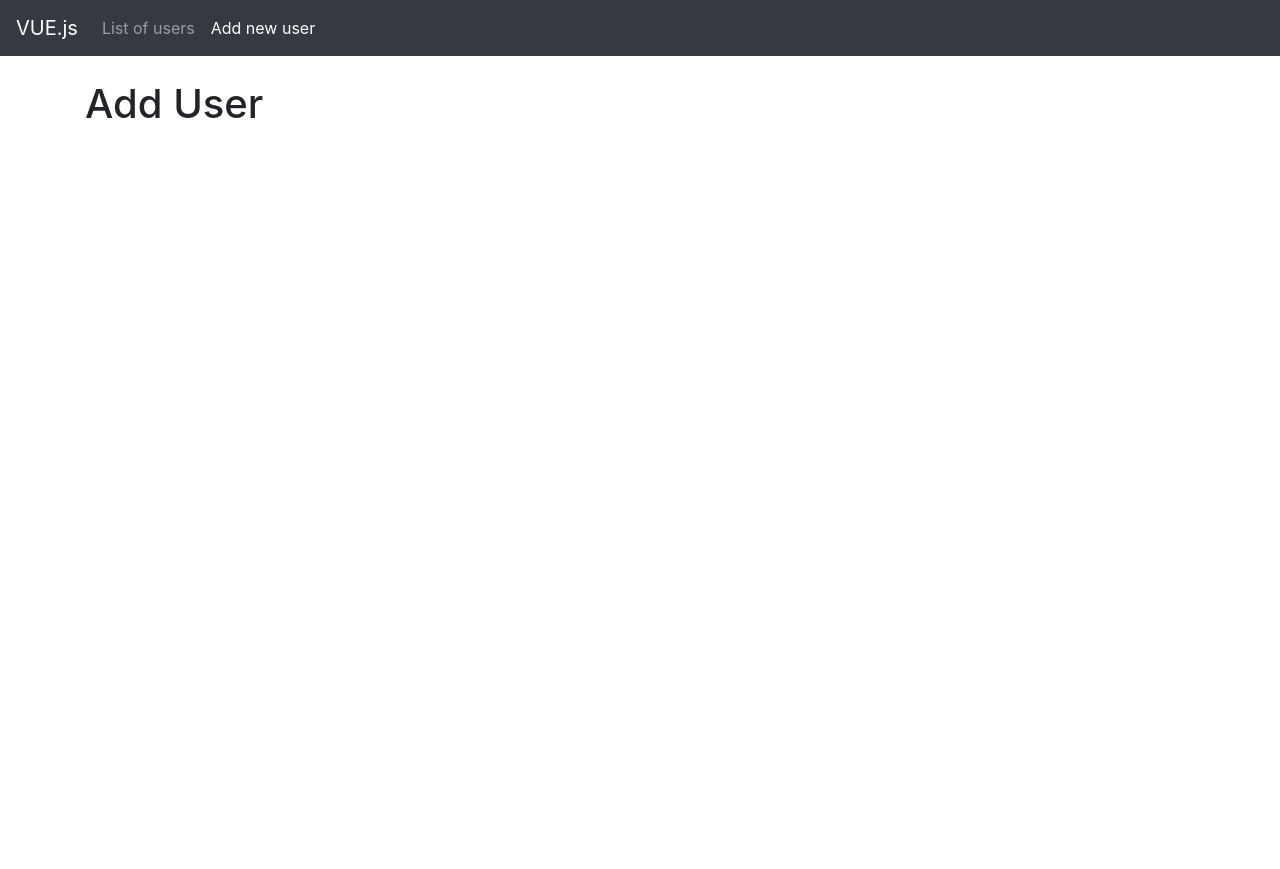
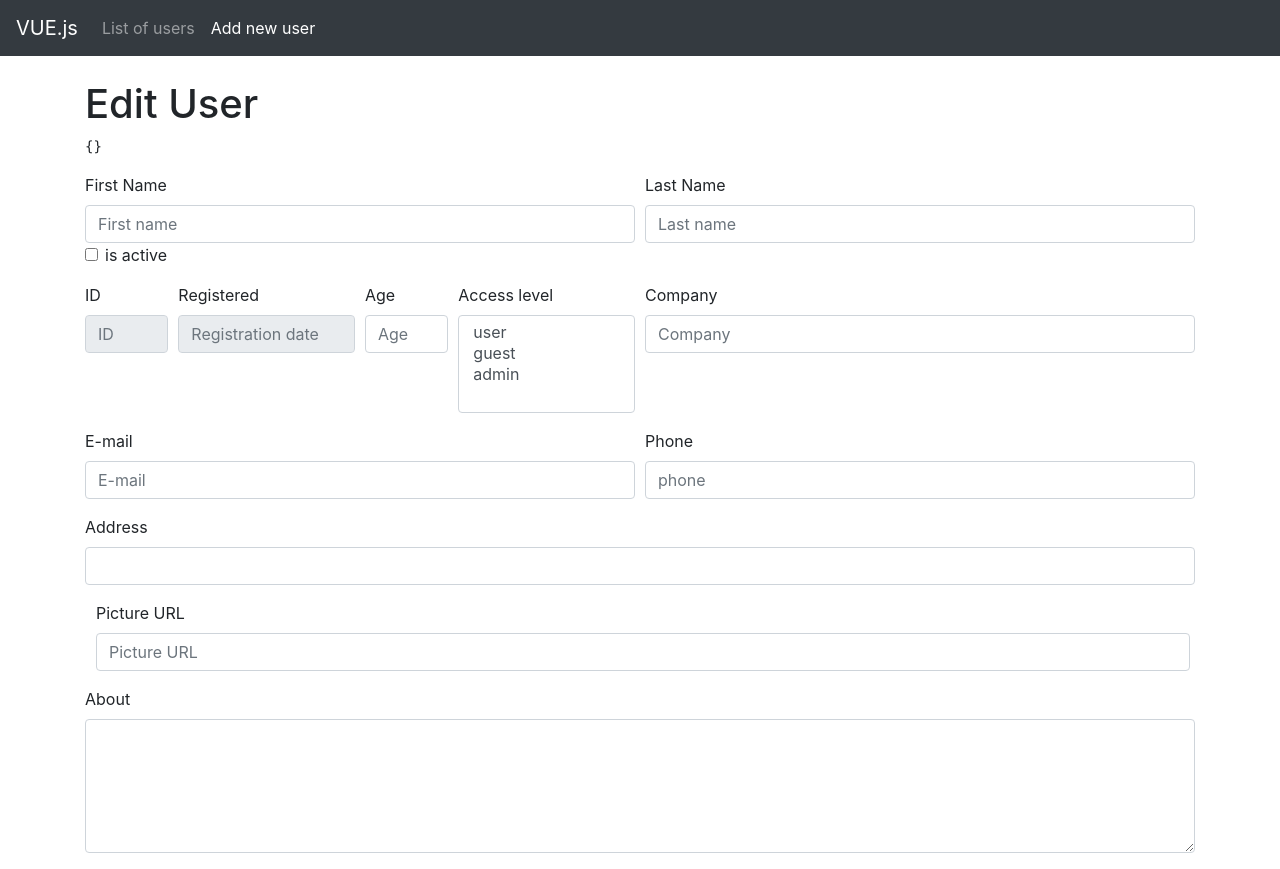
Before and after one commit to ReWWeR/vue_kantor, a Vue app: page /add in a window 1280 px wide. Before the commit the page ends 800 px from the top, so only its background shows below. Built offline with nearby package versions, Linux system fonts and the light colour scheme; a web font is replaced by a local one.

Commit message:
commit after review

```diff
--- a/src/components/forms/UserForm.vue
+++ b/src/components/forms/UserForm.vue
@@ -1,84 +1,84 @@
 <template>
   <div class="user-form">
-    <pre class="pre-scrollable">{{value}}</pre>
+    <pre class="pre-scrollable">{{user}}</pre>
     <div class="form-row mb-3">
       <div class="col">
         <label for="firstName">First Name</label>
         <input type="text" class="form-control" placeholder="First name"
-               v-model="value.firstName" id="firstName">
+               v-model="user.firstName" id="firstName">
         <div class="form-check">
           <label class="form-check-label">
-            <input type="checkbox" id="isActive" class="form-check-input" v-model="value.isActive"> is active
+            <input type="checkbox" id="isActive" class="form-check-input" v-model="user.isActive"> is active
           </label>
         </div>
       </div>
       <div class="col">
         <label for="lastName">Last Name</label>
         <input type="text" class="form-control" placeholder="Last name"
-               v-model="value.lastName" id="lastName">
+               v-model="user.lastName" id="lastName">
       </div>
     </div>
     <div class="form-row mb-3">
       <div class="col-md-1">
         <label for="id">ID</label>
         <input type="number" class="form-control" placeholder="ID"
-               v-model="value.id" id="id" disabled>
+               v-model="user.id" id="id" disabled>
       </div>
       <div class="col-md-2">
         <label for="registered">Registered</label>
-        <input type="text" class="form-control" placeholder="Registered"
-               v-model="value.registered" id="registered" disabled>
+        <input type="text" class="form-control" placeholder="Registration date"
+               v-model="user.registered" id="registered" disabled>
       </div>
       <div class="col-md-1">
         <label for="age">Age</label>
         <input type="number" class="form-control" placeholder="Age"
-               v-model.number="value.age" id="age">
+               v-model.number="user.age" id="age">
       </div>
       <div class="col-md-2">
         <label for="accessLevel">Access level</label>
-        <select name="accessLevel" id="accessLevel" class="form-control" v-model="value.accessLevel" multiple>
-          <option v-for="accessLevel in accessLevels" :value="accessLevel" :key="accessLevel">{{accessLevel}}</option>
+        <select name="accessLevel" id="accessLevel" class="form-control" v-model="user.accessLevel" multiple>
+          <option v-for="accessLevel in accessLevels" :user="accessLevel" :key="accessLevel">{{accessLevel}}</option>
         </select>
       </div>
       <div class="col-md-6">
         <label for="company">Company</label>
         <input type="text" class="form-control" placeholder="Company"
-               v-model="value.company" id="company">
+               v-model="user.company" id="company">
       </div>
     </div>
     <div class="form-row mb-3">
       <div class="col">
         <label for="email">E-mail</label>
         <input type="email" class="form-control" placeholder="E-mail"
-               v-model="value.email" id="email">
+               v-model="user.email" id="email">
       </div>
       <div class="col">
         <label for="phone">Phone</label>
         <input type="tel" class="form-control" placeholder="phone"
-               v-model="value.phone" id="phone">
+               v-model="user.phone" id="phone">
       </div>
     </div>
     <div class="form-row mb-3">
       <div class="col">
         <label for="address">Address</label>
         <input type="text" class="form-control" name="address" id="address"
-               v-model="value.address">
+               v-model="user.address">
       </div>
     </div>
     <div class="form-row mb-3">
       <div class="col form-row flex-nowrap">
-        <img :src="value.picture" v-if="value.picture" alt="">
+        <img :src="user.picture" v-if="user.picture" alt="">
         <div class="ml-3 w-100">
           <label for="picture">Picture URL</label>
           <input type="text" class="form-control" placeholder="Picture URL"
-                 v-model="value.picture" id="picture">
+                 v-model="user.picture" id="picture">
         </div>
       </div>
     </div>
     <div class="form-row mb-3">
       <div class="col">
         <label for="about">About</label>
-        <textarea name="about" id="about" rows="5" class="form-control" v-model="value.about"></textarea>
+        <textarea name="about" id="about" rows="5" class="form-control" v-model="user.about"></textarea>
       </div>
     </div>
   </div>
@@ -87,9 +87,13 @@
 <script>
   export default {
     name: 'edit-form',
+    model: {
+      prop: 'user'
+    },
     props: {
-      value: {
-        type: Object
+      user: {
+        type: Object,
+        required: true
       }
     },
     data: () => ({
--- a/src/components/pages/AddUser.vue
+++ b/src/components/pages/AddUser.vue
@@ -3,15 +3,14 @@
     <div class="container">
       <div class="row">
         <div class="col">
-          <h1>Add User</h1>
+          <h1>Edit User</h1>
         </div>
       </div>
     </div>
     <div class="container">
       <div class="row">
         <div class="col">
-          <div id="app">
-          </div>
+          <user-form v-model="user" v-if="user"></user-form>
         </div>
       </div>
     </div>
@@ -20,7 +19,6 @@
 
 <script>
   import UserForm from '../forms/UserForm.vue';
-  import UsersAPI from './../../services/UsersAPI'
 
   export default {
     name: 'add-user',
--- a/src/components/pages/EditUser.vue
+++ b/src/components/pages/EditUser.vue
@@ -10,9 +10,7 @@
     <div class="container">
       <div class="row">
         <div class="col">
-          <div id="app">
             <user-form v-model="user" v-if="user"></user-form>
-          </div>
         </div>
       </div>
     </div>
@@ -33,10 +31,15 @@
         user: null
       }
     },
+    computed: {
+      getUserById() {
+        return `/users/${this.$route.params.id}`
+      }
+    },
     methods: {
       async fetchData() {
         try {
-          const {data} = await UsersAPI.get(`/users/${this.$route.params.id}`);
+          const {data} = await UsersAPI.get(this.getUserById);
           this.user = data;
         } catch (e) {
           console.log(e)
--- a/src/components/userTable/LimitBy.vue
+++ b/src/components/userTable/LimitBy.vue
@@ -1,6 +1,6 @@
 <template>
   <label>Limit by:
-  <select @change="limitChange" name="limitBy" id="limitBy" class="form-control" v-model.number="rowsPerPage">
+  <select @change="limitChange" name="limitBy" id="limitBy" :value="rowsPerPage" class="form-control">
     <option v-for="option in options" :key="option">{{option}}</option>
   </select>
   </label>
@@ -10,23 +10,22 @@
   export default {
     name: 'limit-by',
     model: {
-      prop: 'value',
+      prop: 'rowsPerPage',
       event: 'change'
-    }/*,
+    },
     props: {
       rowsPerPage: {
         type: Number,
-        default: 10
+        required: true
       }
-    }*/,
+    },
     data:
       () => ({
-        options: [5, 10, 20, 50],
-        rowsPerPage: 10
+        options: [5, 10, 20, 50]
       }),
     methods: {
       limitChange() {
-        this.$emit('change', this.rowsPerPage);
+        this.$emit('change', event.target.value);
       }
     }
   }
--- a/src/components/userTable/Pagination.vue
+++ b/src/components/userTable/Pagination.vue
@@ -4,8 +4,8 @@
       <li class="page-item" :class="{disabled: isFirstPage}">
         <button class="page-link" @click="prevNextButtons(-1)">Previous</button>
       </li>
-      <li class="page-item" :class="{active: isActive(index)}" v-for="(page, index) in totalPages" :key="page">
-        <button class="page-link" @click="setPagination(index)">{{index + 1}}</button>
+      <li class="page-item" :class="{active: isActive(page)}" v-for="(page, index) in totalPages" :key="page">
+        <button class="page-link" @click="setPagination(page)">{{ page }}</button>
       </li>
       <li class="page-item" :class="{disabled: isLastPage}">
         <button class="page-link" @click="prevNextButtons(1)">Next</button>
@@ -17,22 +17,30 @@
 <script>
   export default {
     name: 'pagination',
+    model: {
+      prop: 'currentPage',
+      event: 'change'
+    },
     props: {
       rowsPerPage: {
         type: Number,
-        default: 10
+        required: true
       },
       totalRows: {
         type: Number,
         default: 10
+      },
+      currentPage: {
+        type: Number,
+        required: true
       }
     },
     data: () => ({
-      currentPage: 1
+//      currentPage: 1
     }),
     computed: {
       totalPages() {
-        return Math.ceil(this.totalRows/this.rowsPerPage)
+        return Math.ceil(this.totalRows / this.rowsPerPage)
       },
       isLastPage() {
         return this.currentPage === this.totalPages
@@ -43,22 +51,18 @@
     },
     watch: {
       rowsPerPage() {
-        if ((this.currentPage * this.rowsPerPage) > this.totalRows) {
-          this.setPagination(this.totalPages - 1);
-        }
+        this.setPagination(1);
       }
     },
     methods: {
-      setPagination(pageNumber) {
-        this.currentPage = pageNumber + 1;
-        this.$emit('input', this.currentPage)
+      setPagination(page) {
+        this.$emit('change', page)
       },
       prevNextButtons(turn) {
-        this.currentPage += turn;
-        this.$emit('input', this.currentPage)
+        this.$emit('change', this.currentPage + turn)
       },
-      isActive(index) {
-        return this.currentPage === index + 1
+      isActive(page) {
+        return this.currentPage === page
       }
     },
   }
--- a/src/components/userTable/UserTable.vue
+++ b/src/components/userTable/UserTable.vue
@@ -2,7 +2,7 @@
   <div v-if="showForm">
     <div class="row">
       <div class="col-md-3 mb-3">
-        <limit-by v-model.number="rowsPerPage" :rowsPerPage="rowsPerPage"></limit-by>
+        <limit-by v-model.number="rowsPerPage"></limit-by>
       </div>
     </div>
     <table class="table table-dark">
@@ -18,7 +18,7 @@
       </thead>
       <user-list :users="limitByUsers"></user-list>
     </table>
-    <pagination :rowsPerPage="rowsPerPage" :totalRows="users.length" v-model.number="pageNum"></pagination>
+    <pagination :rowsPerPage="rowsPerPage" :totalRows="users.length" v-model.number="currentPage"></pagination>
   </div>
 </template>
 
@@ -38,14 +38,14 @@
     data: () => ({
       users: [],
       rowsPerPage: 10,
-      pageNum: 1
+      currentPage: 1
     }),
     computed: {
       showForm() {
         return this.users.length
       },
       limitByUsers() {
-        return this.users.slice((this.pageNum - 1) * this.rowsPerPage, this.rowsPerPage * this.pageNum)
+        return this.users.slice((this.currentPage - 1) * this.rowsPerPage, this.rowsPerPage * this.currentPage)
       }
     },
     methods: {
```
